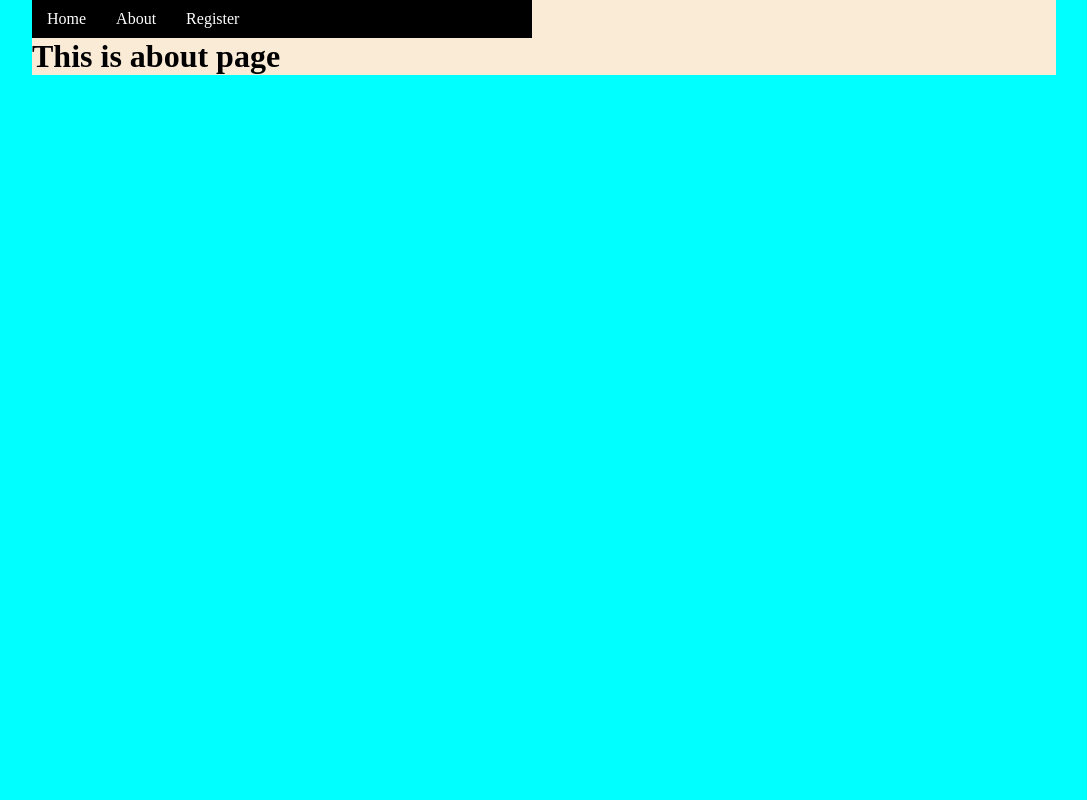
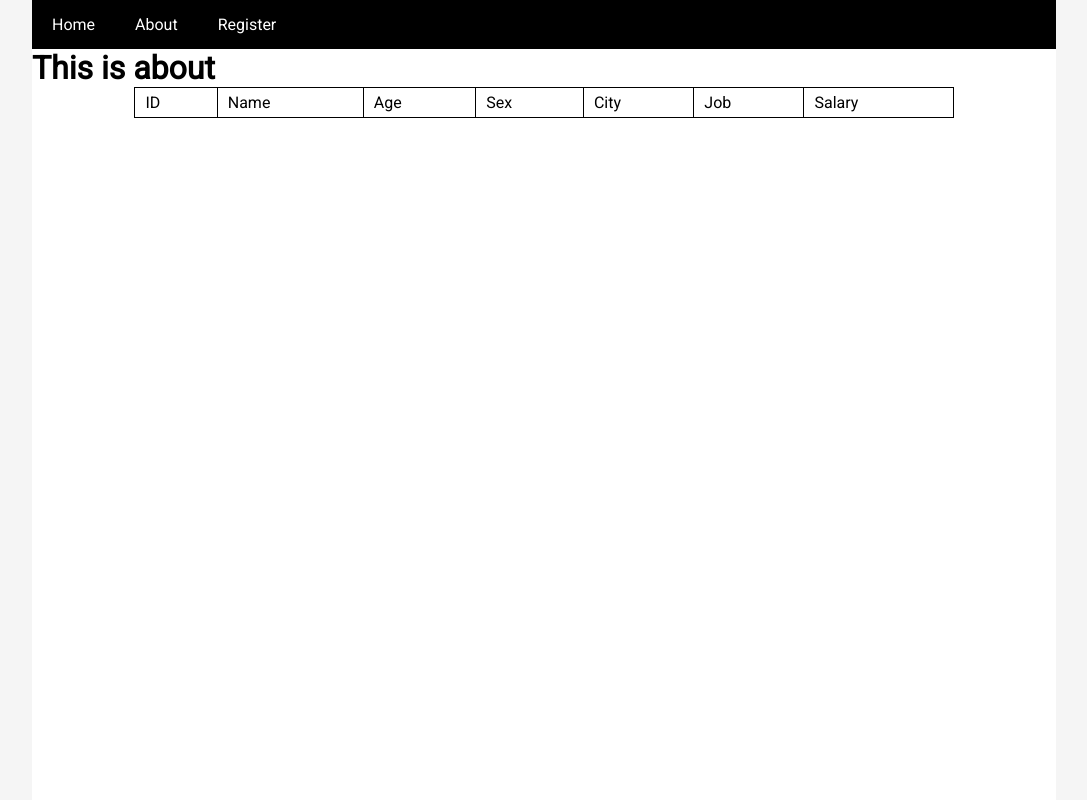
Before and after one commit to cheabsonghy680-jpg/django-everning-F1-12, a Django app: template patients/templates/patients/about.html in a window 1280 px wide. Shown: the whole page, without its empty margins (96-1183 px from the left). Run offline with Django 5.2, Linux system fonts and the light colour scheme; the template is opened without the code that fills it, so the values that code supplies are empty.

Commit message:
update data to table

```diff
--- a/patients/static/patients/css/style.css
+++ b/patients/static/patients/css/style.css
@@ -1,3 +1,5 @@
+@import url("https://fonts.googleapis.com/css2?family=Roboto&display=swap");
+
 * {
   margin: 0;
   padding: 0;
@@ -5,24 +7,28 @@
 }
 
 body {
-  background-color: aqua;
+  background-color: whitesmoke;
+  font-family: "Roboto", sans-serif;
 }
 
 .container {
-  background-color: antiquewhite;
+  background-color: white;
+  /* padding: 0px 10px; */
   width: 80%;
   margin: auto;
+  height: 100vh;
+  overflow-y: auto;
 }
 ul {
   display: flex;
   flex-direction: row;
-  width: 500px;
+  width: 100%;
   background-color: black;
   color: white;
 }
 ul li {
   list-style: none;
-  padding: 10px 15px;
+  padding: 15px 20px;
 }
 ul li:hover {
   background-color: blue;
@@ -32,3 +38,14 @@ ul li a {
   text-decoration: none;
   color: white;
 }
+table {
+  width: 80%;
+  margin: auto;
+  border: 1px solid black;
+  border-spacing: 0;
+  border-collapse: collapse;
+}
+table tr td {
+  padding: 5px 10px;
+  border: 1px solid black;
+}
--- a/patients/templates/patients/about.html
+++ b/patients/templates/patients/about.html
@@ -1,5 +1,28 @@
 {% extends "patients/base.html" %} {% block content %}
 
-<h1>This is about page</h1>
+<h1>This is about</h1>
+<table>
+  <tr>
+    <td>ID</td>
+    <td>Name</td>
+    <td>Age</td>
+    <td>Sex</td>
+    <td>City</td>
+    <td>Job</td>
+    <td>Salary</td>
+  </tr>
+
+  {% for people in peoples %}
+  <tr>
+    <td>{{people.id}}</td>
+    <td>{{people.name}}</td>
+    <td>{{people.age}}</td>
+    <td>{{people.sex}}</td>
+    <td>{{people.city}}</td>
+    <td>{{people.job}}</td>
+    <td>{{people.salary}}</td>
+  </tr>
+  {% endfor %}
+</table>
 
 {% endblock %}
--- a/patients/templates/patients/base.html
+++ b/patients/templates/patients/base.html
@@ -5,6 +5,7 @@
     <meta charset="UTF-8" />
     <meta name="viewport" content="width=device-width, initial-scale=1.0" />
     <link rel="stylesheet" href="{% static 'patients/css/style.css' %}" />
+
     <title>Document</title>
   </head>
   <body>
```
Also changed, not shown: patients/views.py (+25 -1 lines).
